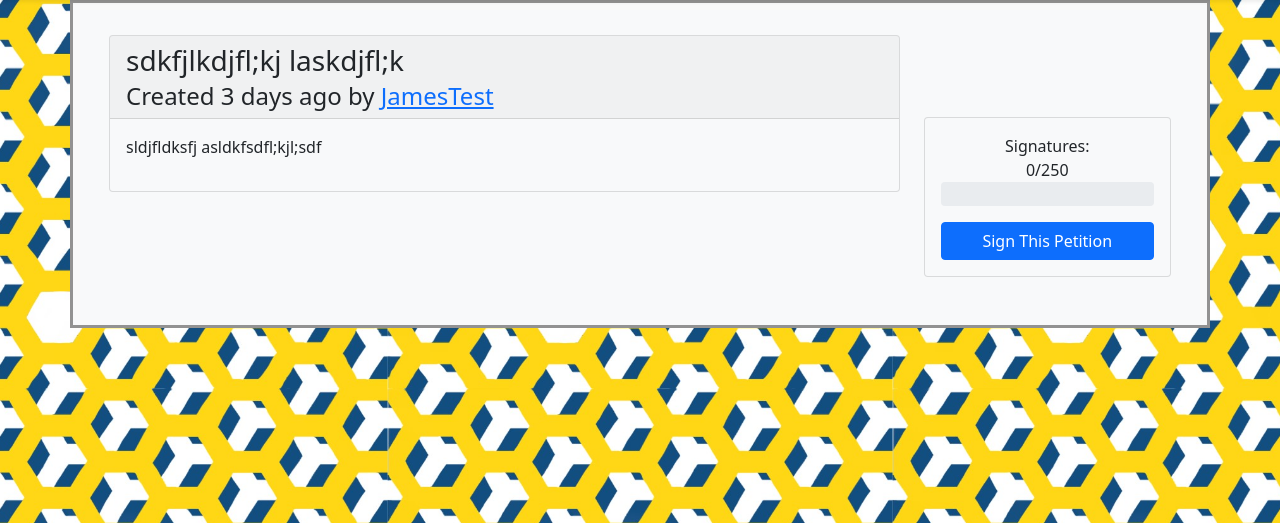
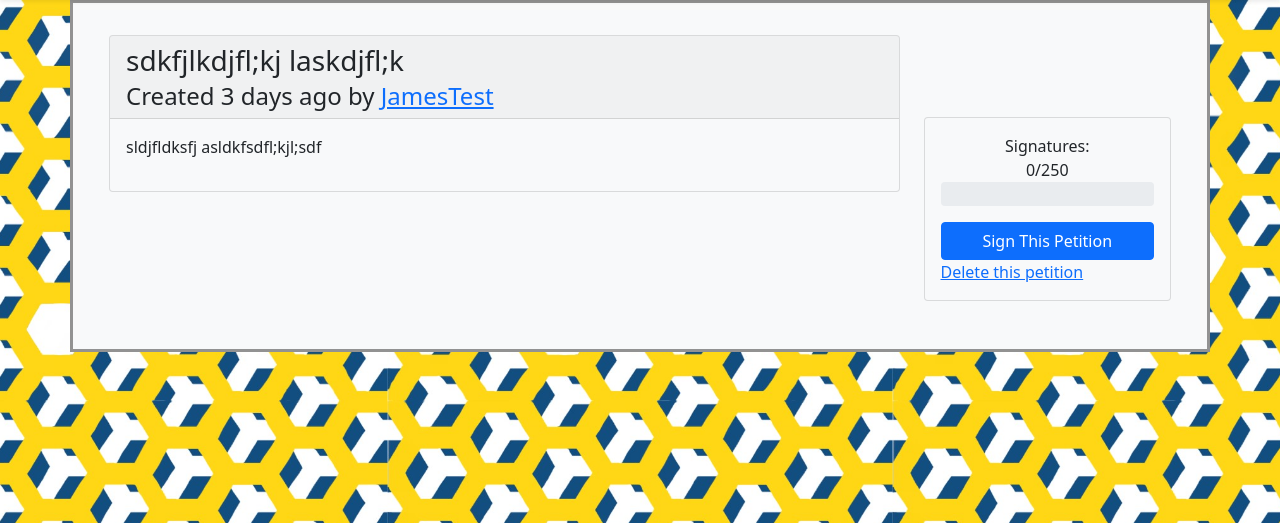
Before and after one commit to michaelb-TI100/csc210-team3, a Flask app: page /petition/1 in a window 1280 px wide. Shown: the part 56-579 px from the top of the page. Run offline with Flask 2, Linux system fonts and the light colour scheme; a user stored in the database is signed in; data comes from the database, SQL or seed files in the repository; both versions use the stored data as it was after the commit; some libraries are stand-ins or nearby versions.

Commit message:
started abililty to delete petitions
petition page now detects if the current user is the owner of the petition, and if show provides a link to the delete page (which doesn't exist yet)

```diff
--- a/app.py
+++ b/app.py
@@ -152,6 +152,18 @@ def petition(id):
 		return render_template('petition.html', petition=petition, signature=signature, form=form)
 
 
+@app.route('/petition/<int:id>/delete', methods=['GET', 'POST'])
+def petition_delete(id):
+	petition = Petition.query.get_or_404(id)
+	author = User.query.get_or_404(petition.author_id)
+	if current_user.is_authenticated and author == current_user:
+		return render_template('petitiondelete.html', petition=petition)
+	else:
+		flash('You cannot delete this petition!')
+		return redirect(url_for('petition', id=id))
+
+
+
 #about page
 @app.route('/about', methods=['GET', 'POST'])
 def about():
--- a/templates/petition.html
+++ b/templates/petition.html
@@ -27,6 +27,9 @@
 							{% else %}
 								<a href="/login?next=%2Fpetition%2F{{petition.id}}" class="btn btn-primary text-wrap w-100" style="max-width:100%">Login To Sign This Petition</a>
 							{% endif %}
+							{% if petition.author == current_user %}
+								<a href="/petition/{{petition.id}}/delete">Delete this petition</a>
+							{% endif %}
 						</div>
 					</div>
 				</div>
```
Also changed, not shown: data.sqlite.
